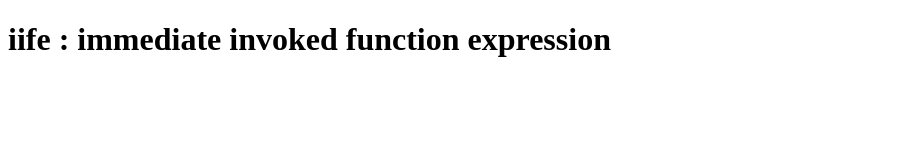
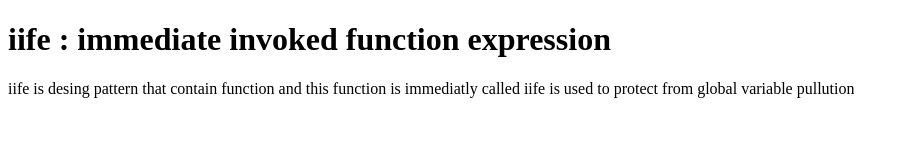
Before and after one commit to ankitmandloisoftwareengineer/2_git_project, a plain HTML site: page index.html in a window 1280 px wide. Shown: the whole page, without its empty margins (0-910 px from the left). Drawn offline with Linux system fonts and the light colour scheme.

Commit message:
html file updated

```diff
--- a/index.html
+++ b/index.html
@@ -7,5 +7,8 @@
 </head>
 <body>
     <h1>iife : immediate invoked function expression</h1>
+    <p>iife is desing pattern that contain function and this function is immediatly called
+        iife is used to protect from global variable pullution </p>
+
 </body>
 </html>
```
